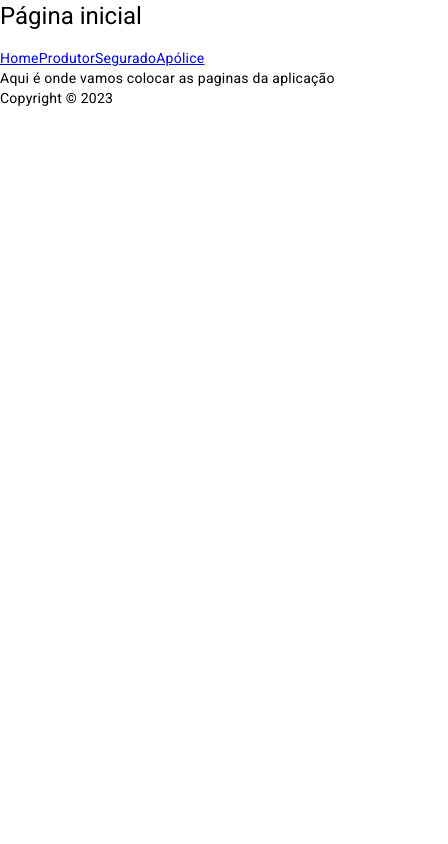
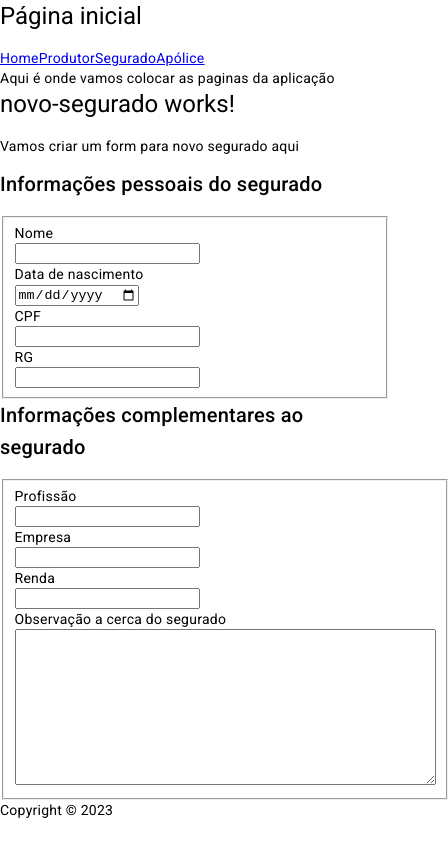
Before and after one commit to PedroHenrique31/MyVersionSeguros, an Angular app in the folder Front/front-angular/: page /segurado/novo/novo_segurado in a window 390 px wide. Before the commit this address led to /. Shown: the whole page, 448 px wide, since content can reach past the window. Built offline with nearby package versions, Linux system fonts and the light colour scheme.

Commit message:
Preparei a funcao para dar POST e criar um novo segurado, agora quero saber como criar um form responsivo.

```diff
--- a/Front/front-angular/src/app/apolice/apolice.component.html
+++ b/Front/front-angular/src/app/apolice/apolice.component.html
@@ -11,6 +11,7 @@
   <input type="text" name="valor" />
   <input type="submit" value="Pesquisar" />
 </form>
+<button>Nova apólice</button>
 
 
 Tirar isso daqui heim!
--- a/Front/front-angular/src/app/app-routing.module.ts
+++ b/Front/front-angular/src/app/app-routing.module.ts
@@ -11,6 +11,7 @@ import { ApoliceComponent } from "./apolice/apolice.component";
 import { ApoliceDetailComponent } from "./apolice-detail/apolice-detail.component";
 import { DashboardComponent } from "./dashboard/dashboard.component";
 import { SeguradoDetailComponent } from './segurado-detail/segurado-detail.component';
+import { NovoSeguradoComponent } from './novo-segurado/novo-segurado.component';
 
 const routes: Routes=[
     {path:'',component:AppComponent},
@@ -19,7 +20,8 @@ const routes: Routes=[
     {path:'segurado',component:SeguradoComponent},
     {path:'apolices',component:ApoliceComponent},
     {path:'apolices/:COD',component:ApoliceDetailComponent},
-    {path:'segurado/:COD',component:SeguradoDetailComponent}
+    {path:'segurado/:COD',component:SeguradoDetailComponent},
+    {path:'segurado/novo/novo_segurado',component:NovoSeguradoComponent}
     //{ path: 'visualizar-pdf', component: VisualizarPdfComponent }
 ];
 
--- a/Front/front-angular/src/app/novo-segurado/novo-segurado.component.html
+++ b/Front/front-angular/src/app/novo-segurado/novo-segurado.component.html
@@ -1 +1,44 @@
-<p>novo-segurado works!</p>
+<h1>novo-segurado works!</h1>
+<p>Vamos criar um form para novo segurado aqui</p>
+
+<form>
+    <h2>Informações pessoais do segurado</h2>
+    <fieldset>
+        <div>
+        <label for="nome">Nome</label><br>
+        <input type="text" id="nome">
+        </div>
+        <div>
+            <label for="dataNascimento">Data de nascimento</label><br>
+            <input type="date" id="dataNascimento" name="dataNascimento">
+        </div>
+        <div>
+            <label for="cpf">CPF</label><br>
+            <input type="text" id="cpf" name="cpf">
+        </div>
+        <div>
+            <label for="rg">RG</label><br>
+            <input type="text" id="rg" name="rg">
+        </div>
+</fieldset>
+<h2>Informações complementares ao segurado</h2>
+<fieldset>
+    <div>
+        <label for="profissao">Profissão</label><br>
+        <input name="profissao">
+    </div>
+    <div>
+        <label for="empresa">Empresa</label><br>
+        <input name="empresa">
+    </div>
+    <div>
+        <label for="renda">Renda</label><br>
+        <input name="renda">
+    </div>
+    <div>
+        <label>Observação a cerca do segurado</label><br>
+        <textarea name="comentario" cols="50" rows="10">
+        </textarea>
+    </div>
+</fieldset>
+</form>
--- a/Front/front-angular/src/app/segurado/segurado.component.html
+++ b/Front/front-angular/src/app/segurado/segurado.component.html
@@ -5,7 +5,7 @@
   <input type="text" name="nomePesquisaSegurado" [(ngModel)]="nomePesquisa"/>
   <input type="submit" value="Pesquisar" />
 </form>
-<button>Novo segurado</button>
+<button (click)="navegarParaNovoSegurado()">Novo segurado</button>
 
 <!-- Cria uma lista desordenada com os nomes e CODs dos funcionarios -->
 <div *ngIf="!feitaPesquisa;then trueBlock else elseBloco">
--- a/Front/front-angular/src/app/segurado/segurado.component.ts
+++ b/Front/front-angular/src/app/segurado/segurado.component.ts
@@ -1,6 +1,7 @@
 import { Component } from '@angular/core';
 import { Segurado } from '../segurado/segurado';
 import { SeguradoService } from '../services/segurado-service.service';
+import { Router } from '@angular/router';
 
 @Component({
   selector: 'app-segurado',
@@ -12,7 +13,7 @@ export class SeguradoComponent {
   nomePesquisa:string='';
   feitaPesquisa:boolean=false;
 
-  constructor(private seguradoAPI:SeguradoService){
+  constructor(private seguradoAPI:SeguradoService,private roteador:Router){
     this.getSeguradosTodos();
   }
   getSeguradosTodos():void{
@@ -25,6 +26,8 @@ export class SeguradoComponent {
     this.seguradoAPI.getByName(this.nomePesquisa).subscribe((a)=>(this.segurados=a));
     this.feitaPesquisa=true;
   }
-
+ navegarParaNovoSegurado():void{
+    this.roteador.navigate(['segurado/novo/novo_segurado']);
+ }
 
 }
```
